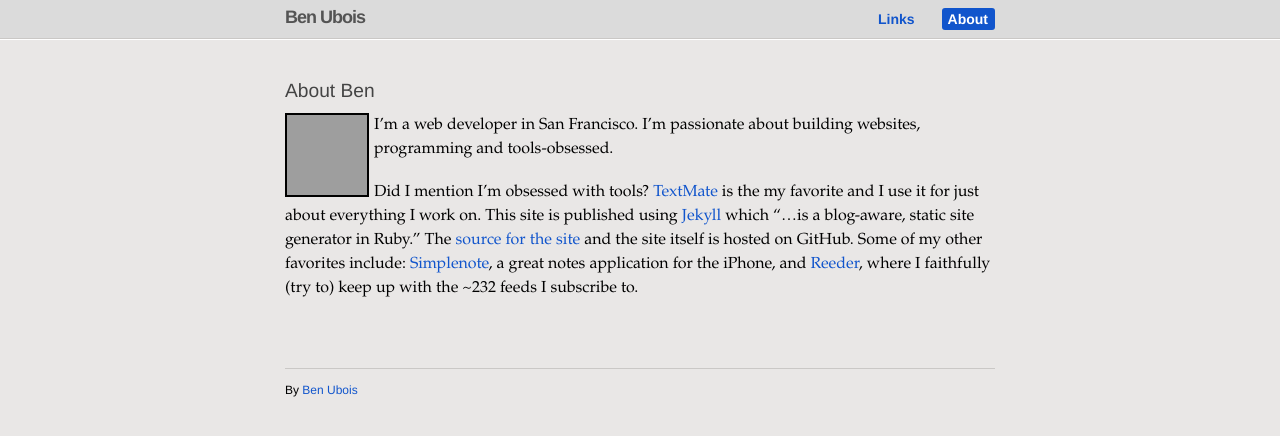
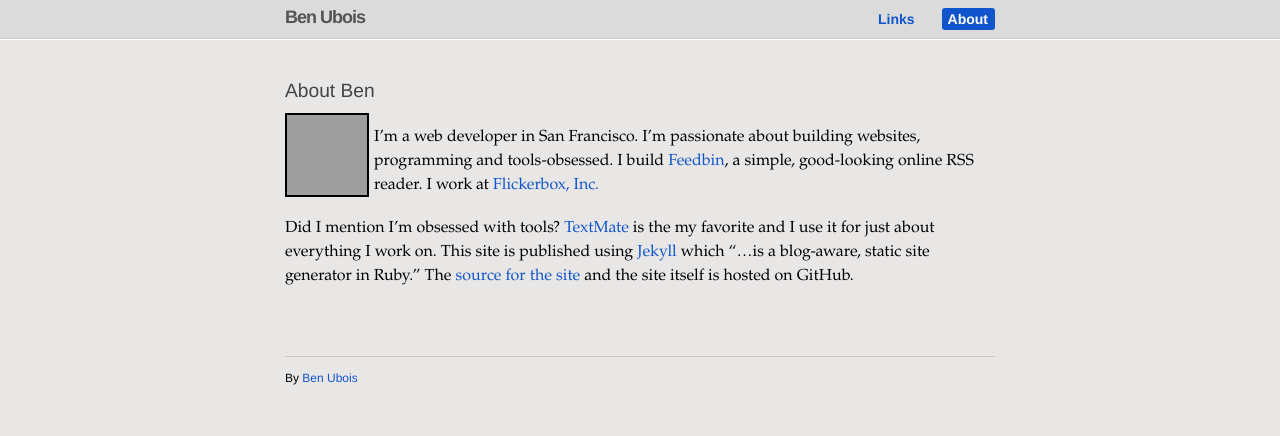
Before and after one commit to benubois/benubois.github.com, a Jekyll site: the page built from about.markdown, in a window 1280 px wide, cut to the strip 0-436 px from the top of the page. Built offline with Jekyll 4.4.1, drawn with Linux system fonts in a browser that asks for light colours; Markdown is read by kramdown in place of the engine named in the settings; grey boxes are pictures that could not be loaded.

Commit message:
Added Feedbin. Updated about.

```diff
--- a/about.markdown
+++ b/about.markdown
@@ -6,13 +6,15 @@ title: About
 ## About Ben
 
 <img src="http://www.gravatar.com/avatar/b33367f25f1fe9f74ac257428580df25.png?s=160" class="callout" height="80" width="80" />
-I’m a web developer in San Francisco. I’m passionate about building websites, programming and tools-obsessed.
 
-Did I mention I’m obsessed with tools? [TextMate][tm] is the my favorite and I use it for just about everything I work on. This site is published using [Jekyll][jk] which “…is a blog-aware, static site generator in Ruby.” The [source for the site][src] and the site itself is hosted on GitHub. Some of my other favorites include: [Simplenote][sn], a great notes application for the iPhone, and [Reeder][reeder], where I faithfully (try to) keep up with the ~232 feeds I subscribe to.
+I’m a web developer in San Francisco. I’m passionate about building websites, programming and tools-obsessed. I build [Feedbin][f], a simple, good-looking online RSS reader. I work at [Flickerbox, Inc.][fb]
+
+Did I mention I’m obsessed with tools? [TextMate][tm] is the my favorite and I use it for just about everything I work on. This site is published using [Jekyll][jk] which “…is a blog-aware, static site generator in Ruby.” The [source for the site][src] and the site itself is hosted on GitHub.
 
 [tm]: http://macromates.com/
 [jk]: http://jekyllrb.com/
 [src]: http://github.com/benubois/benubois.github.com
 [va]: http://versionsapp.com/
 [sn]: http://www.simplenoteapp.com/
-[reeder]: http://reederapp.com/
+[f]: https://feedbin.me
+[fb]: http://www.flickerbox.com
```
Also changed, not shown: index.html (+8 -0 lines), img/project_feedbin.png (added).
